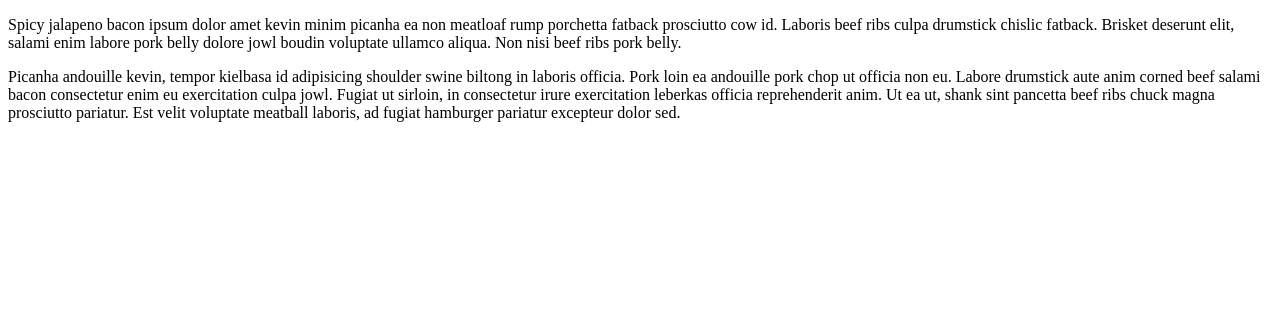
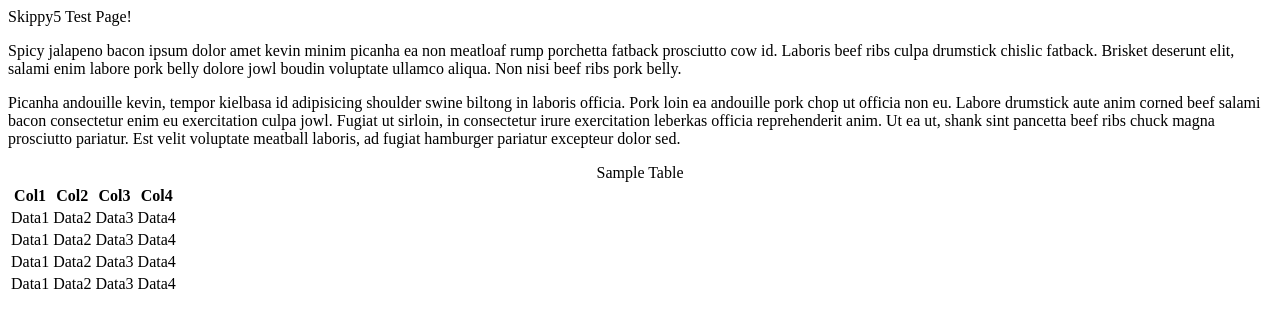
Before and after one commit to Skippy5/Skippy5.github.io, a plain HTML site: page index.html in a window 1280 px wide. Drawn offline with Linux system fonts and the light colour scheme.

Commit message:
Second push

```diff
--- a/index.html
+++ b/index.html
@@ -1,8 +1,7 @@
 <!DOCTYPE html>
 <html lang="en-us">
 <head>
-
-
+Skippy5 Test Page!
 </head>
 <body>
     <p>
@@ -12,7 +11,22 @@
         Picanha andouille kevin, tempor kielbasa id adipisicing shoulder swine biltong in laboris officia. Pork loin ea andouille pork chop ut officia non eu. Labore drumstick aute anim corned beef salami bacon consectetur enim eu exercitation culpa jowl. Fugiat ut sirloin, in consectetur irure exercitation leberkas officia reprehenderit anim. Ut ea ut, shank sint pancetta beef ribs chuck magna prosciutto pariatur. Est velit voluptate meatball laboris, ad fugiat hamburger pariatur excepteur dolor sed.
     </p>
 
+    <table>
+        <thead>
+            <tr colspan="4"><center>Sample Table</center></tr>
+            <tr>
+                <th>Col1</th>
+                <th>Col2</th>
+                <th>Col3</th>
+                <th>Col4</th>
+            </tr>
+        </thead>
+        <tbody>
+            <tr><td>Data1</td><td>Data2</td><td>Data3</td><td>Data4</td></tr>
+            <tr><td>Data1</td><td>Data2</td><td>Data3</td><td>Data4</td></tr>
+            <tr><td>Data1</td><td>Data2</td><td>Data3</td><td>Data4</td></tr>
+            <tr><td>Data1</td><td>Data2</td><td>Data3</td><td>Data4</td></tr>
+        </tbody>
+
 </body>
-
-
 </html>
```
